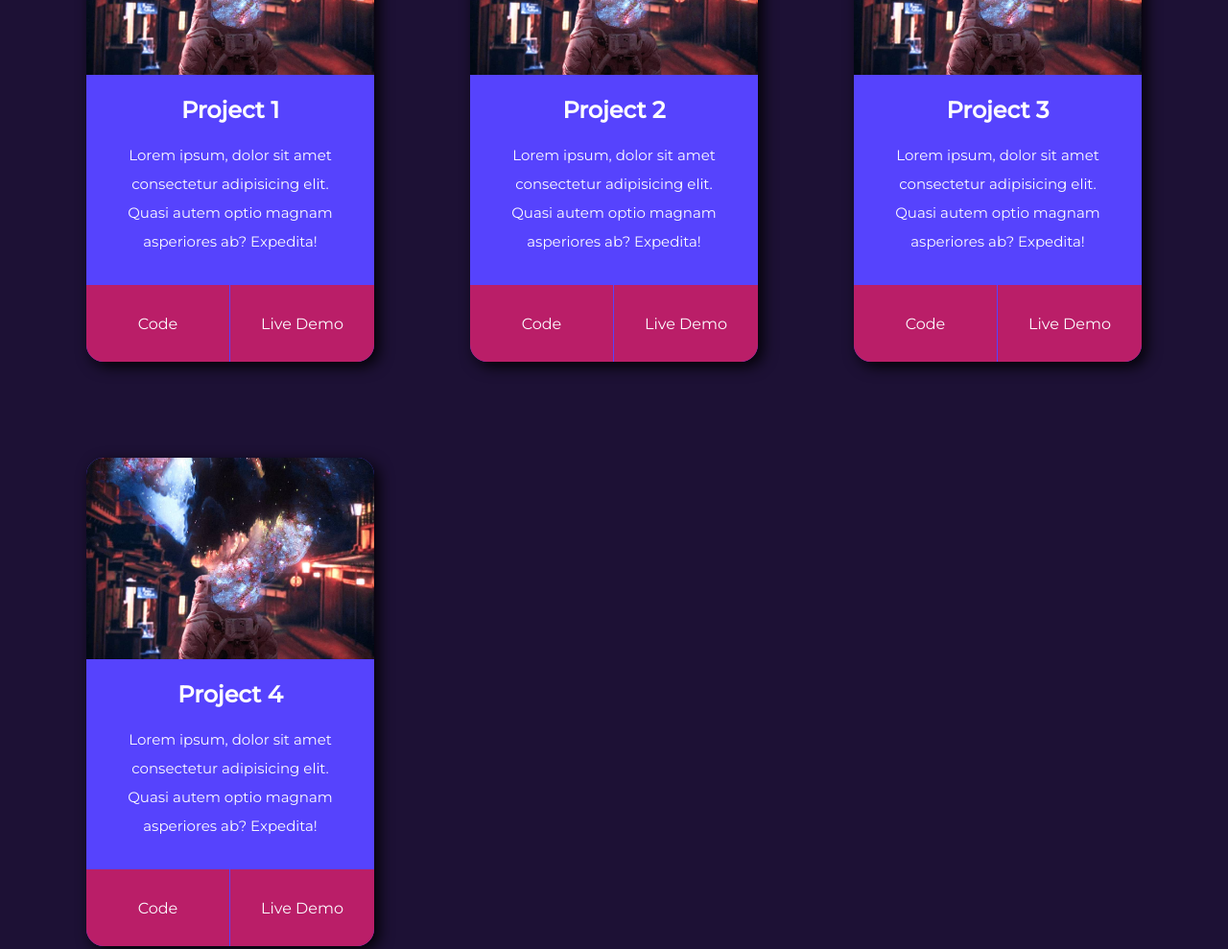
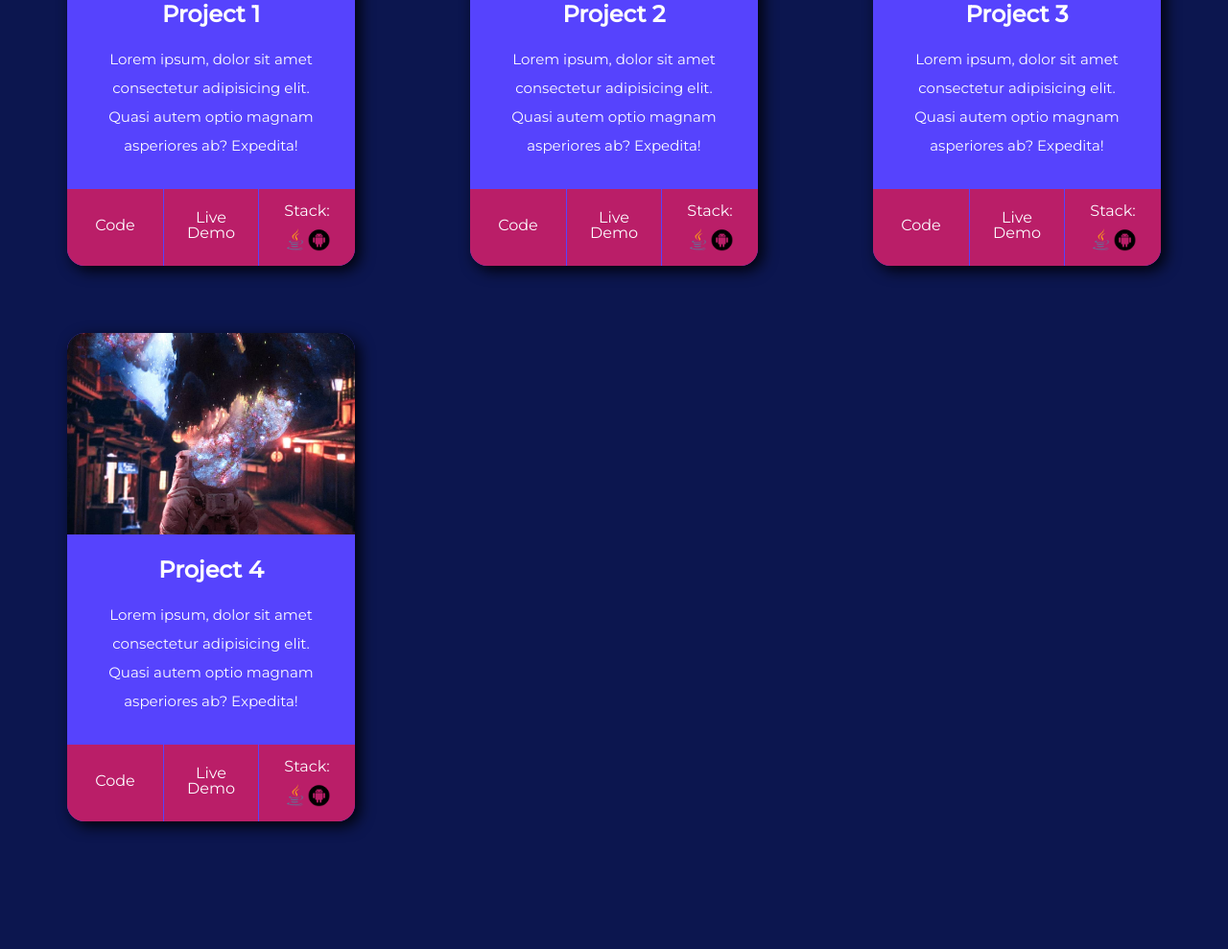
Before and after one commit to nikssan123/Portfolio, a plain HTML site: page index.html in a window 1280 px wide. Shown: the part 1656-2645 px from the top of the page at 96% size. Drawn offline with nearby package versions, Linux system fonts and the light colour scheme; a web font is replaced by a local one.

Commit message:
adding social media links in a sidebar, a column in the project cards for the stack used and fixing animation

```diff
--- a/assets/script.js
+++ b/assets/script.js
@@ -7,8 +7,8 @@ $(window).on("scroll", () => {
     }
 
     if(yOffset > 100){
-        $("nav").fadeOut(500 , () => {
-        });
+        $("nav").fadeOut(500);
+        $(".sidemenu").addClass("add");
         $("header h2").addClass("animate");
     }
 
@@ -16,8 +16,8 @@ $(window).on("scroll", () => {
 
     if(yOffset === 0){
         $(".scroll").css("display", "block");
-        $("nav").fadeIn("slow", () => {
-        });
+        $("nav").fadeIn("slow");
+        $(".sidemenu").removeClass("add");
         $("header h2").removeClass("animate");
     }
 });
--- a/assets/style.css
+++ b/assets/style.css
@@ -1,3 +1,8 @@
+/*
+----------------------
+FIX THE FONTS
+----------------------
+*/
 * {
     margin: 0;
     padding: 0;
@@ -57,17 +62,49 @@ section p {
 section hr{
     width: 30vw;
     height: 3px;
-    margin: 70px 0;
+    margin: 50px 0;
     /* background-color: #78103f; */
     /* background-color: #7649FE; */
     background-color: #ba1e68;
     border: 0;
 }
 
+/* Side menu */
+
+.sidemenu{
+    position: fixed;
+    z-index: 10;
+    right: 0;
+    top: 50%;
+    opacity: 0;
+
+}
+
+@keyframes slideup{
+    100%{
+        transform: translateY(-50%);
+        opacity: 1;
+    }
+}
+
+.menu{
+    list-style: none;
+    padding: 0;
+}
+
+.menu li{
+    margin: 33px;
+}
+
+.add{
+    animation: slideup 1.5s 0.25s ease forwards;
+}
+
 /* Header */
 
 header{
     position: fixed;
+
     width: 100%;
     display: flex;
     justify-content: space-between;
@@ -124,7 +161,7 @@ header h2 a{
 /* Main Section */
 
 .main{
-    font: 20px "Chelsea Market", sans-serif;
+    font: 20px "Tenali Ramakrishna", sans-serif;
     min-height: 100vh;
     justify-content: center;
     text-align: center;
@@ -151,8 +188,9 @@ header h2 a{
 
 }
 
-.main h3{
-    font: 20px "Chelsea Market", sans-serif;
+.main h1{
+    /* font-family: "Tenali Ramakrishna"; */
+    font-family: "Chelsea Market";
 }
 
 .main .background-image{
@@ -327,7 +365,7 @@ header h2 a{
 .projects .card{
     display: grid;
     grid-template-columns: 300px;
-    grid-template-rows: 210px minmax(210px, auto) 80px;
+    grid-template-rows: 210px minmax(210px, auto) minmax(80px, auto);
     grid-template-areas: "image" "description" "buttons";
 
     font-family: "Montserrat", sans-serif;
@@ -335,7 +373,7 @@ header h2 a{
     background-color: #5643FD;
     box-shadow: 5px 5px 15px rgba(0, 0, 0, 0.9);
     text-align: center;
-    margin: 50px;
+    margin: 30px 60px 40px;
 
     transition: all 1s ease;
 }
@@ -343,6 +381,11 @@ header h2 a{
 .card:hover{
     transform: scale(1.2);
     box-shadow: 5px 5px 15px (0, 0, 0, 0.6);
+}
+
+.card img{
+    width: 25px;
+    height: 25px;
 }
 
 .card .image{
@@ -369,23 +412,47 @@ header h2 a{
     grid-area: buttons;
     background-color: #ba1e68;
     display: grid;
-    grid-template-columns: 1fr 1fr;
+    grid-template-columns: 1fr 1fr 1fr;
     grid-template-rows: 1;
     border-bottom-left-radius: 18px;
     border-bottom-right-radius: 18px;
-
 }
 
-.card .buttons > div{
+.card .buttons p{
+    line-height: 1;
+}
+
+.card .buttons > div:not(.stack){
     display: flex;
+    flex-wrap: wrap;
     justify-content: center;
     padding: 10px;
     align-items: center;
     cursor: pointer;
 }
 
-.card .buttons > div:first-child{
+.card .buttons > div:not(.stack):hover p{
+    transform: scale(1.2);
+    transition: all 0.5s ease;
+}
+
+.card .buttons > div:nth-child(2){
     border-right: 1px solid #5643FD;
+    border-left: 1px solid #5643FD;
+}
+
+.card .stack{
+    display: flex;
+    flex-wrap: wrap;
+    justify-content: center;
+    padding: 10px;
+    align-items: center;
+
+}
+
+.card .stack p{
+    flex-basis: 100%;
+    margin-bottom: 0;
 }
 
 /* Contact Section */
--- a/index.html
+++ b/index.html
@@ -5,6 +5,8 @@
     <meta name="viewport" content="width=device-width, initial-scale=1.0">
     <link href="https://fonts.googleapis.com/css2?family=Montserrat:wght@400;500&display=swap" rel="stylesheet">
     <link href="https://fonts.googleapis.com/css2?family=Chelsea+Market&display=swap" rel="stylesheet">
+    <link href="https://fonts.googleapis.com/css2?family=Tenali+Ramakrishna&display=swap" rel="stylesheet">
+    <link href="https://stackpath.bootstrapcdn.com/font-awesome/4.7.0/css/font-awesome.min.css" rel="stylesheet" integrity="sha384-wvfXpqpZZVQGK6TAh5PVlGOfQNHSoD2xbE+QkPxCAFlNEevoEH3Sl0sibVcOQVnN" crossorigin="anonymous">
     <link rel="stylesheet" href="assets/style.css">
     <script src="https://cdnjs.cloudflare.com/ajax/libs/jquery/3.5.1/jquery.js"></script>
 
@@ -12,6 +14,15 @@
     <title>Document</title>
 </head>
 <body>
+
+    <div class="sidemenu">
+        <ul class="menu">
+            <li><a><i class="fa fa-facebook"></i></a></li>
+            <li><a><i class="fa fa-instagram"></i></a></li>
+            <li><a><i class="fa fa-github"></i></a></li>
+            <!-- <li><a><i class="fa fa-linkedin"></i></a></li> -->
+        </ul>
+    </div>
 
     <header>
         <h2><a href="#">Nikolay Lyutov</a></h2>
@@ -50,6 +61,7 @@
       <section class="about">
           <h1>About me</h1>
           <hr>
+
       </section>
 
       <section class="projects">
@@ -64,8 +76,12 @@
                     <p>Lorem ipsum, dolor sit amet consectetur adipisicing elit. Quasi autem optio magnam asperiores ab? Expedita!</p>
                 </div>
                 <div class="buttons">
-                    <div class="code">Code</div>
-                    <div class="demo">Live Demo</div>
+                    <div class="code"><p>Code</p></div>
+                    <div class="demo"><p>Live Demo</p></div>
+                    <div class="stack"><p>Stack: </p>
+                        <img src="assets/img/icons/java.png" alt="Java icon">
+                        <img src="assets/img/icons/android.png" alt="Android icon">
+                    </div>
                 </div>
             </div>
 
@@ -76,8 +92,12 @@
                     <p>Lorem ipsum, dolor sit amet consectetur adipisicing elit. Quasi autem optio magnam asperiores ab? Expedita!</p>
                 </div>
                 <div class="buttons">
-                    <div class="code">Code</div>
-                    <div class="demo">Live Demo</div>
+                    <div class="code"><p>Code</p></div>
+                    <div class="demo"><p>Live Demo</p></div>
+                    <div class="stack"><p>Stack: </p>
+                        <img src="assets/img/icons/java.png" alt="Java icon">
+                        <img src="assets/img/icons/android.png" alt="Android icon">
+                    </div>
                 </div>
             </div>
 
@@ -88,8 +108,12 @@
                     <p>Lorem ipsum, dolor sit amet consectetur adipisicing elit. Quasi autem optio magnam asperiores ab? Expedita!</p>
                 </div>
                 <div class="buttons">
-                    <div class="code">Code</div>
-                    <div class="demo">Live Demo</div>
+                    <div class="code"><p>Code</p></div>
+                    <div class="demo"><p>Live Demo</p></div>
+                    <div class="stack"><p>Stack: </p>
+                        <img src="assets/img/icons/java.png" alt="Java icon">
+                        <img src="assets/img/icons/android.png" alt="Android icon">
+                    </div>
                 </div>
             </div>
 
@@ -100,8 +124,12 @@
                     <p>Lorem ipsum, dolor sit amet consectetur adipisicing elit. Quasi autem optio magnam asperiores ab? Expedita!</p>
                 </div>
                 <div class="buttons">
-                    <div class="code">Code</div>
-                    <div class="demo">Live Demo</div>
+                    <div class="code"><p>Code</p></div>
+                    <div class="demo"><p>Live Demo</p></div>
+                    <div class="stack"><p>Stack: </p>
+                        <img src="assets/img/icons/java.png" alt="Java icon">
+                        <img src="assets/img/icons/android.png" alt="Android icon">
+                    </div>
                 </div>
             </div>
         </div>
```
Also changed, not shown: assets/img/icons/android.png (added), assets/img/icons/java.png (added).
